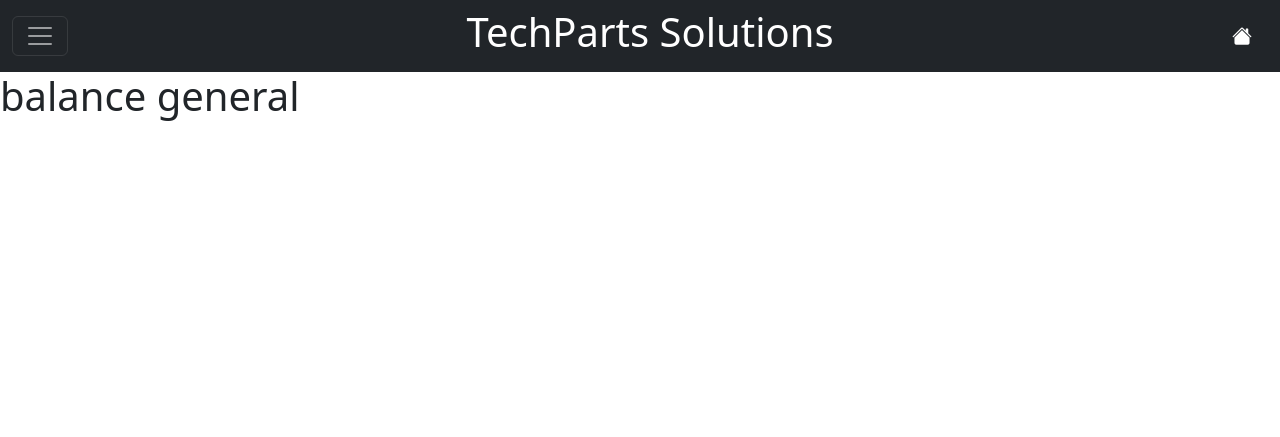
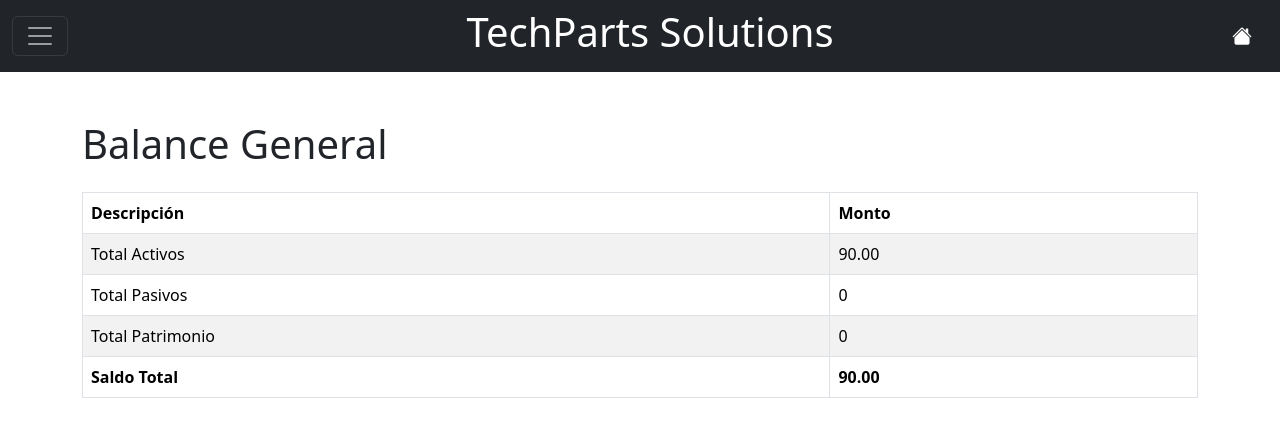
Before and after one commit to Will1184/sistemas-contables, a Django app: page /balanceGeneral/ in a window 1280 px wide. Shown: the top 437 px of the page. Run offline with Django 5.2, Linux system fonts and the light colour scheme; a user stored in the database is signed in; data comes from the database, SQL or seed files in the repository; both versions use the stored data as it was after the commit.

Commit message:
feat: se agrego Balance General

```diff
--- a/Contabilidad/templates/balance_general.html
+++ b/Contabilidad/templates/balance_general.html
@@ -1,5 +1,33 @@
 
-    {% extends "nav.html" %}
-    {% block content %}
-    <h1>balance general</h1>
+{% extends "nav.html" %}
+{% block content %}
+<div class="container mt-5">
+    <h1 class="mb-4">Balance General</h1>
+    <table class="table table-bordered table-striped mt-3">
+        <thead class="thead-dark">
+            <tr>
+                <th>Descripción</th>
+                <th>Monto</th>
+            </tr>
+        </thead>
+        <tbody>
+            <tr>
+                <td>Total Activos</td>
+                <td>{{ total_activos }}</td>
+            </tr>
+            <tr>
+                <td>Total Pasivos</td>
+                <td>{{ total_pasivos }}</td>
+            </tr>
+            <tr>
+                <td>Total Patrimonio</td>
+                <td>{{ total_patrimonio }}</td>
+            </tr>
+            <tr>
+                <td><strong>Saldo Total</strong></td>
+                <td><strong>{{ saldo_total }}</strong></td>
+            </tr>
+        </tbody>
+    </table>
+</div>
     {% endblock %}
--- a/Contabilidad/views.py
+++ b/Contabilidad/views.py
@@ -164,7 +164,41 @@
 #view de Balance General
 @login_required(login_url='/signin/')
 def balanceGeneral(request):
-    return render(request,'balance_general.html')
+    # Obtener todas las cuentas de cada tipo
+    activos = Cuenta.objects.filter(tipo='ACTIVO')
+    pasivos = Cuenta.objects.filter(tipo='PASIVO')
+    patrimonio = Cuenta.objects.filter(tipo='PATRIMONIO')
+
+    # Calcular total de activos
+    total_activos = sum(
+        transaccion.debe - transaccion.haber
+        for cuenta in activos
+        for transaccion in Transaccion.objects.filter(cuenta=cuenta)
+    )
+
+    # Calcular total de pasivos
+    total_pasivos = sum(
+        transaccion.debe - transaccion.haber
+        for cuenta in pasivos
+        for transaccion in Transaccion.objects.filter(cuenta=cuenta)
+    )
+
+    # Calcular total de patrimonio
+    total_patrimonio = sum(
+        transaccion.debe - transaccion.haber
+        for cuenta in patrimonio
+        for transaccion in Transaccion.objects.filter(cuenta=cuenta)
+    )
+
+    # Crear un diccionario con los resultados
+    context = {
+        'total_activos': total_activos,
+        'total_pasivos': total_pasivos,
+        'total_patrimonio': total_patrimonio,
+        'saldo_total': total_activos - (total_pasivos + total_patrimonio)  # Para verificar la ecuación
+    }
+
+    return render(request, 'balance_general.html', context)
 
 
 
```
Also changed, not shown: db.sqlite3.
